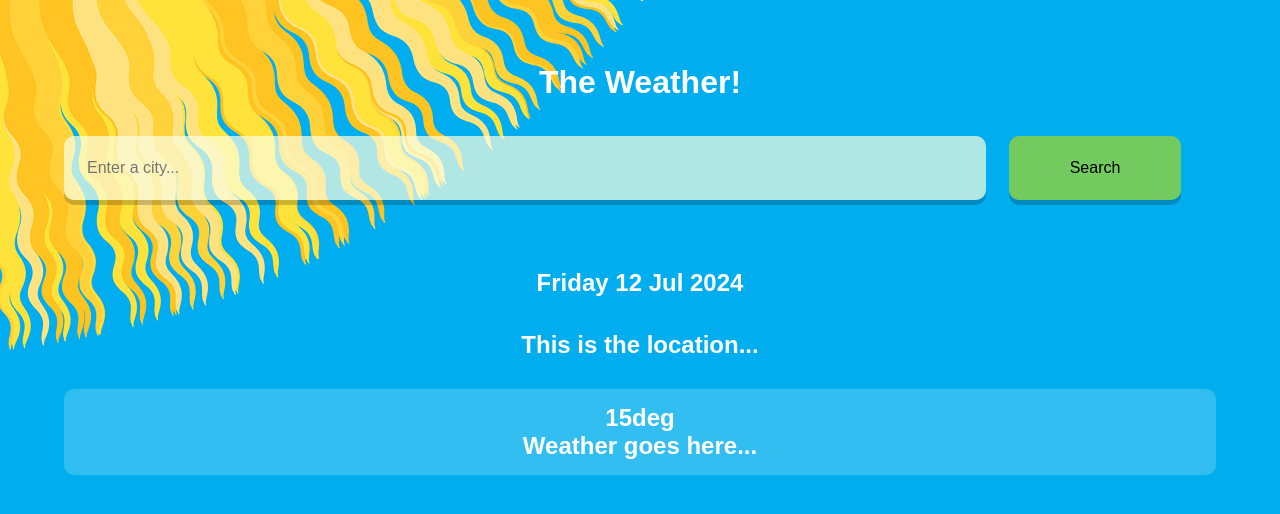
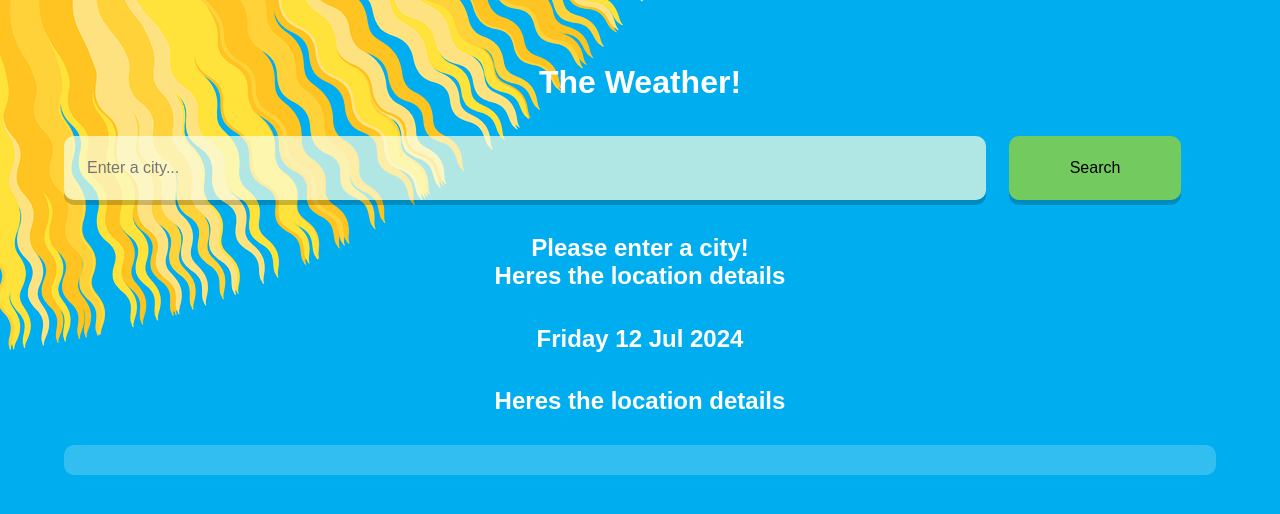
Before and after one commit to Isaac-Madden/react-weather-app, a React (Vite) app: page / in a window 1280 px wide. Shown: the top 514 px of the page. Built offline with nearby package versions, Linux system fonts and the light colour scheme.

Commit message:
rendered some of api response

```diff
--- a/src/App.jsx
+++ b/src/App.jsx
@@ -2,8 +2,6 @@ import Header from "./Components/Header"
 import SearchBox from "./Components/SearchBox"
 import TheDate from "./Components/TheDate"
 import Location from "./Components/Location"
-import Temperature from "./Components/Temperature"
-import Weather from "./Components/Weather.jsx"
 
 // import 'dotenv/config'
 // console.log(process.env)
@@ -16,8 +14,6 @@ function App() {
       <TheDate/>
       <Location />
       <div className="WeatherBox">
-        <Temperature />
-        <Weather />
       </div>
     </div>
   )
--- a/src/Components/Location.jsx
+++ b/src/Components/Location.jsx
@@ -1,10 +1,9 @@
 import React from "react";
 
-const Location = () => {
+const Location = ({currentLocation}) => {
 
-    return (
-            <p className="Location">This is the location...</p>
-    )
+        return (   <p> Heres the location details </p>  )
+
 }
 
 export default Location
--- a/src/Components/SearchBox.jsx
+++ b/src/Components/SearchBox.jsx
@@ -1,11 +1,13 @@
 import React, { useState } from "react";
 import axios from "axios";
+import Weather from "./Weather"
+import Location from "./Location";
 
 const SearchBox = () => {
 
     const [city, setCity] = useState("")
-    const [currentWeather, setCurrentWeather] = useState({})
-    const [currentLocation, setCurrentLocation] = useState({})
+    const [currentWeather, setCurrentWeather] = useState("")
+    const [currentLocation, setCurrentLocation] = useState("")
 
     const apiBase = "http://api.weatherapi.com/v1/current.json?"
 
@@ -15,13 +17,10 @@ const SearchBox = () => {
             setCurrentWeather(response.data.current)
             setCurrentLocation(response.data.location)
         })
-        .then( () => {
-            console.log("the weather:", currentWeather)
-            console.log("the location", currentLocation)
-        })
     }
 
     return (
+        <>
         <div className="SearchContainer">
         <input
             type="text"
@@ -32,6 +31,9 @@ const SearchBox = () => {
         />
         <button className="searchButton" onClick={ ()=>search() }> Search </button>
         </div>
+        <Weather currentWeather={currentWeather} />
+        <Location currentLocation={currentLocation} />
+        </>
     )
     }
 
--- a/src/Components/Weather.jsx
+++ b/src/Components/Weather.jsx
@@ -1,9 +1,29 @@
-import React from "react";
+import React, { useState } from "react";
 
-const Weather = () => {
-    return (
-        <p className="Weather">Weather goes here...</p>
-    )
+const Weather = ({currentWeather}) => {
+
+    if (currentWeather === ""){
+        return (  <p> Please enter a city! </p>  )
+    }
+    else {
+
+        let displayWeather = {
+            temp_c: currentWeather.temp_c + " degrees",
+            condition: currentWeather.condition.text,
+            wind_mph: currentWeather.wind_mph + " mph"
+        }
+
+        let weatherKeys = Object.keys(displayWeather)
+
+        return (
+            <>
+                {
+                weatherKeys.map(  (item) => <p key={displayWeather[item]}> {displayWeather[item]}</p>  )
+                }
+            </>
+
+        )
+    }
 }
 
 export default Weather
```
